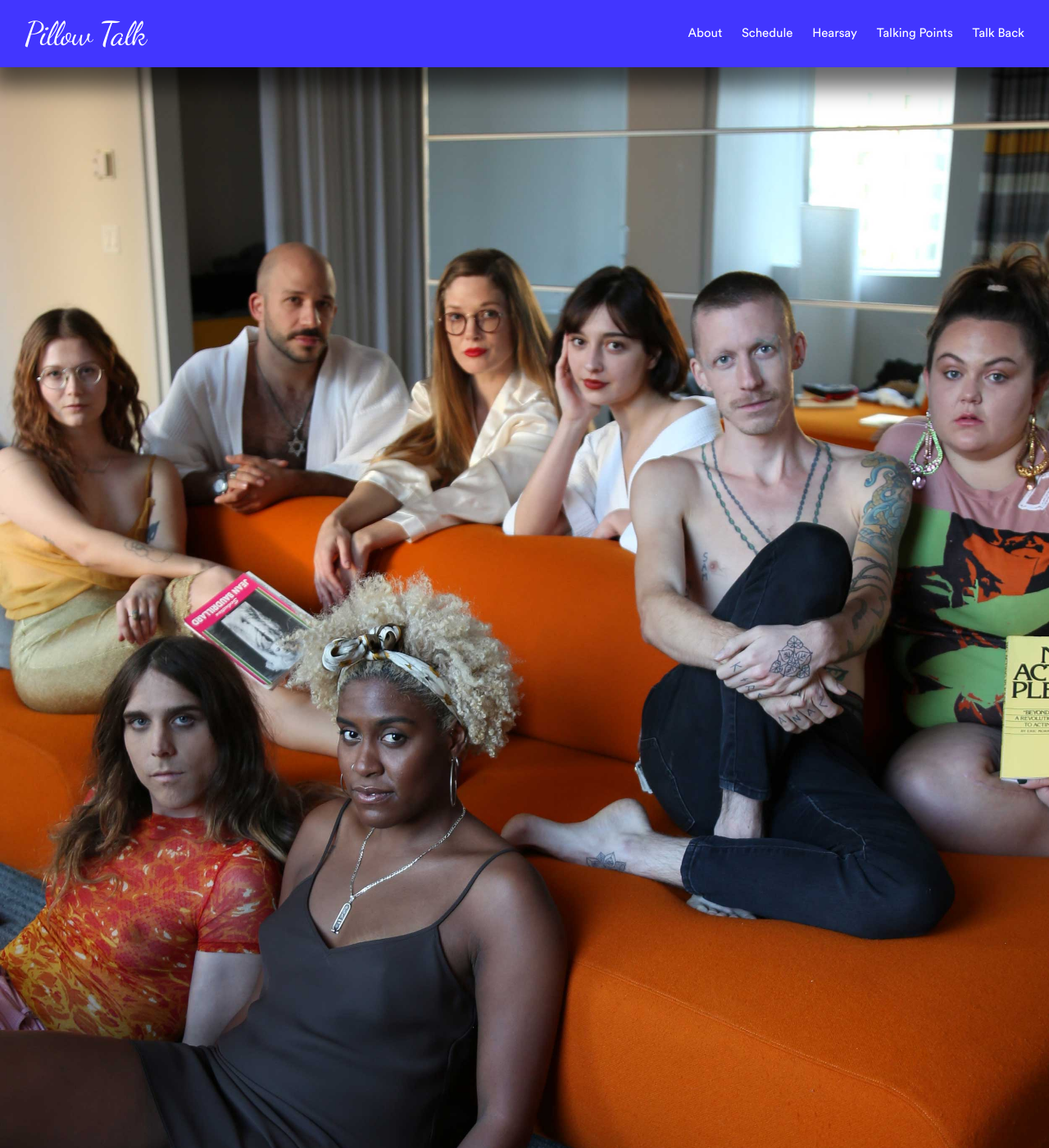
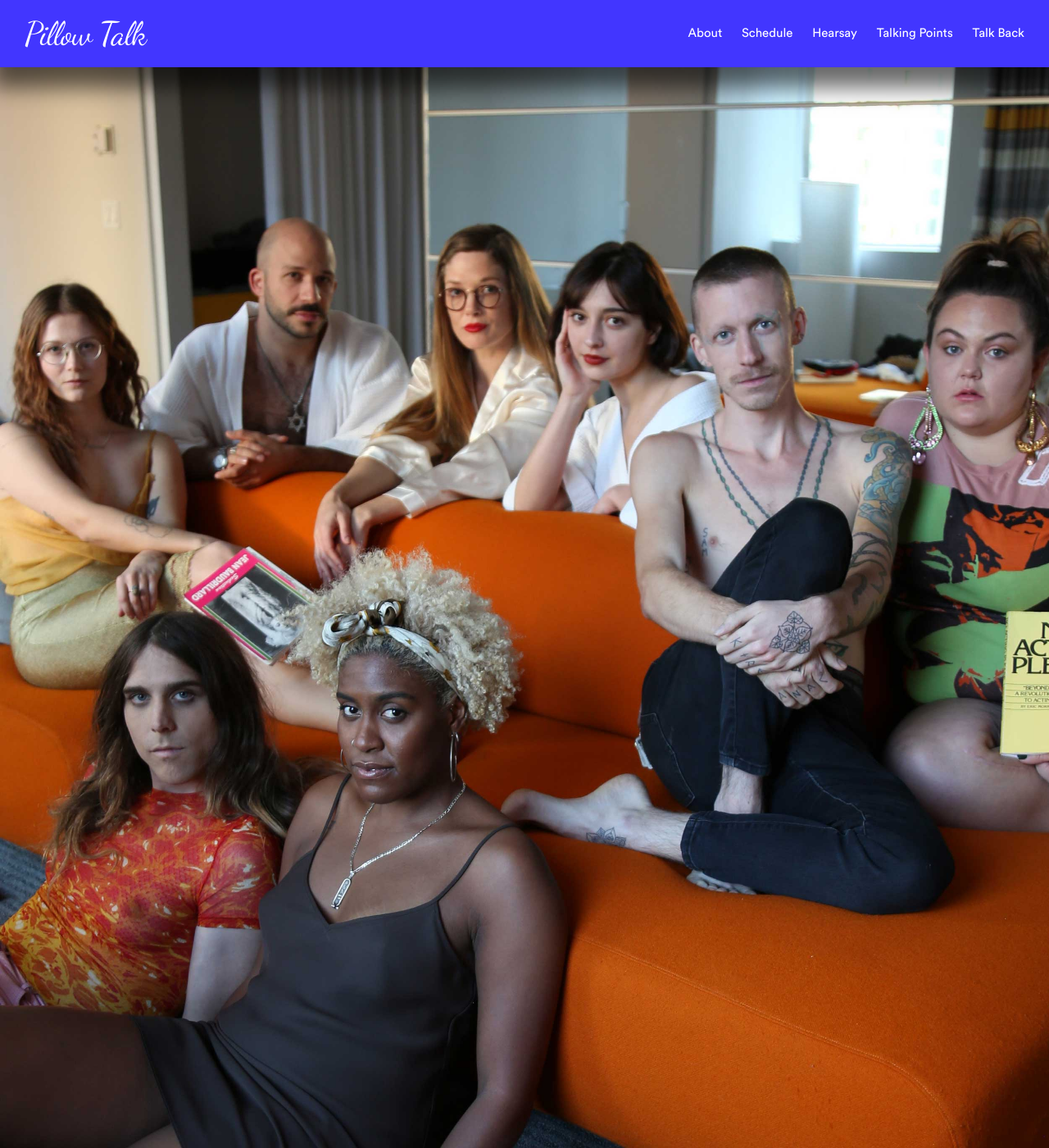
Before and after one commit to puppycodes/pillowtalk, a Jekyll site: the page built from index.html, in a window 1280 px wide and 1400 px high. Shown: the whole window at 82% size. Built offline with Jekyll 4.4.1, drawn with Linux system fonts in a browser that asks for light colours; nearby versions of some CDN libraries.

Commit message:
fix height

```diff
--- a/css/main.scss
+++ b/css/main.scss
@@ -42,7 +42,7 @@
 }
 
 @font-face {
-    font-family: 'Colette Bold';
+    font-family: 'Colette';
     src: url('../fonts/ColetteBold-Regular.woff2') format('woff2'),
         url('../fonts/ColetteBold-Regular.woff') format('woff'),
         url('../fonts/ColetteBold-Regular.svg#ColetteBold-Regular') format('svg');
@@ -196,7 +196,7 @@ a.page-link:hover {
     background-color: #fff6f661;
     display: inline-block;
     clear: right;
-    font-family: "Colette Bold";
+    font-family: colette bold;
 }
 
 .hash {
@@ -230,7 +230,7 @@ a.page-link:hover {
   background-color: transparent;
   width: 100%;
   max-width: 100%;
-  top: -50px;
+  top: -80px;
   position: relative;
   border: none;
 }
```
